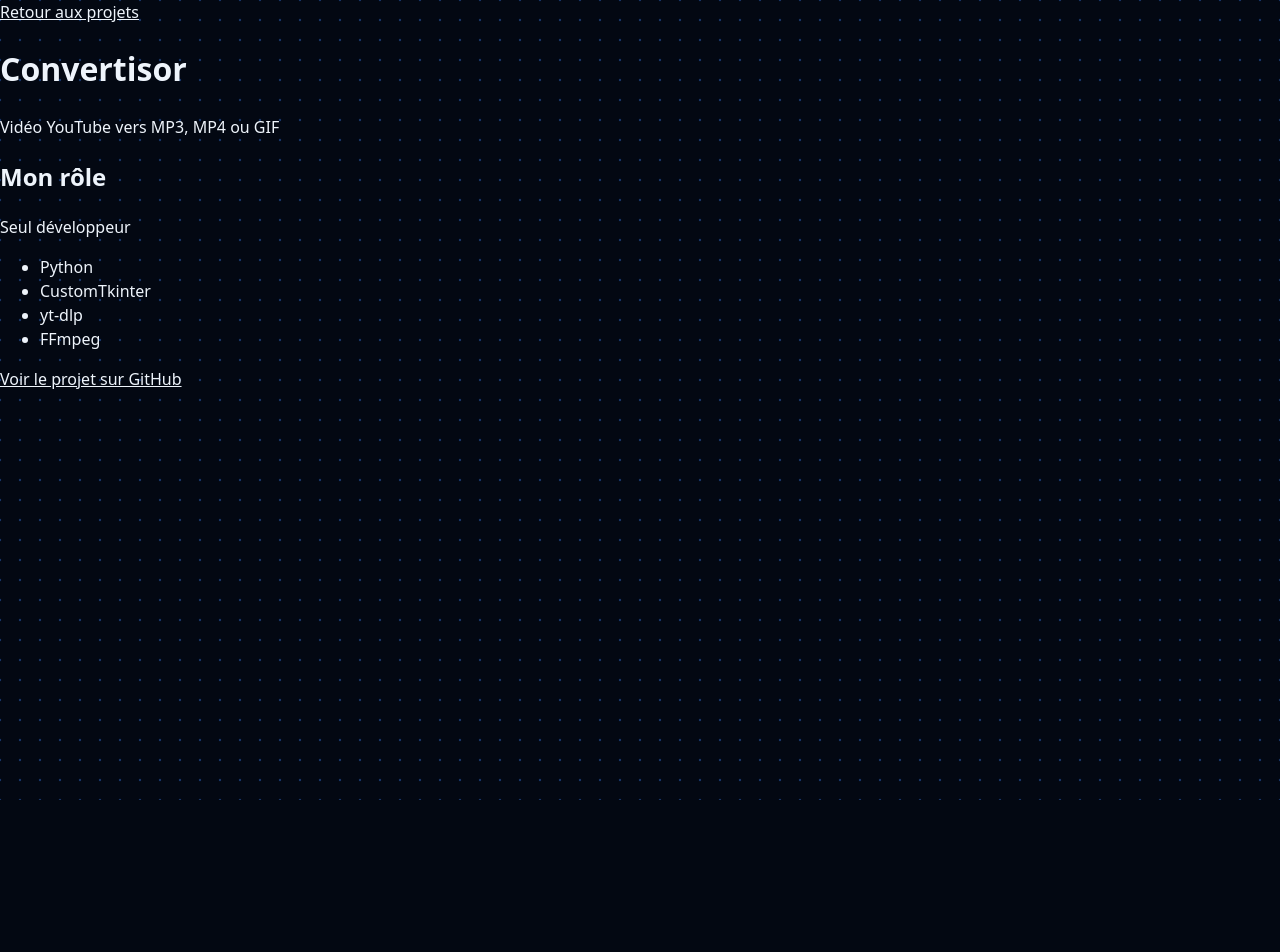
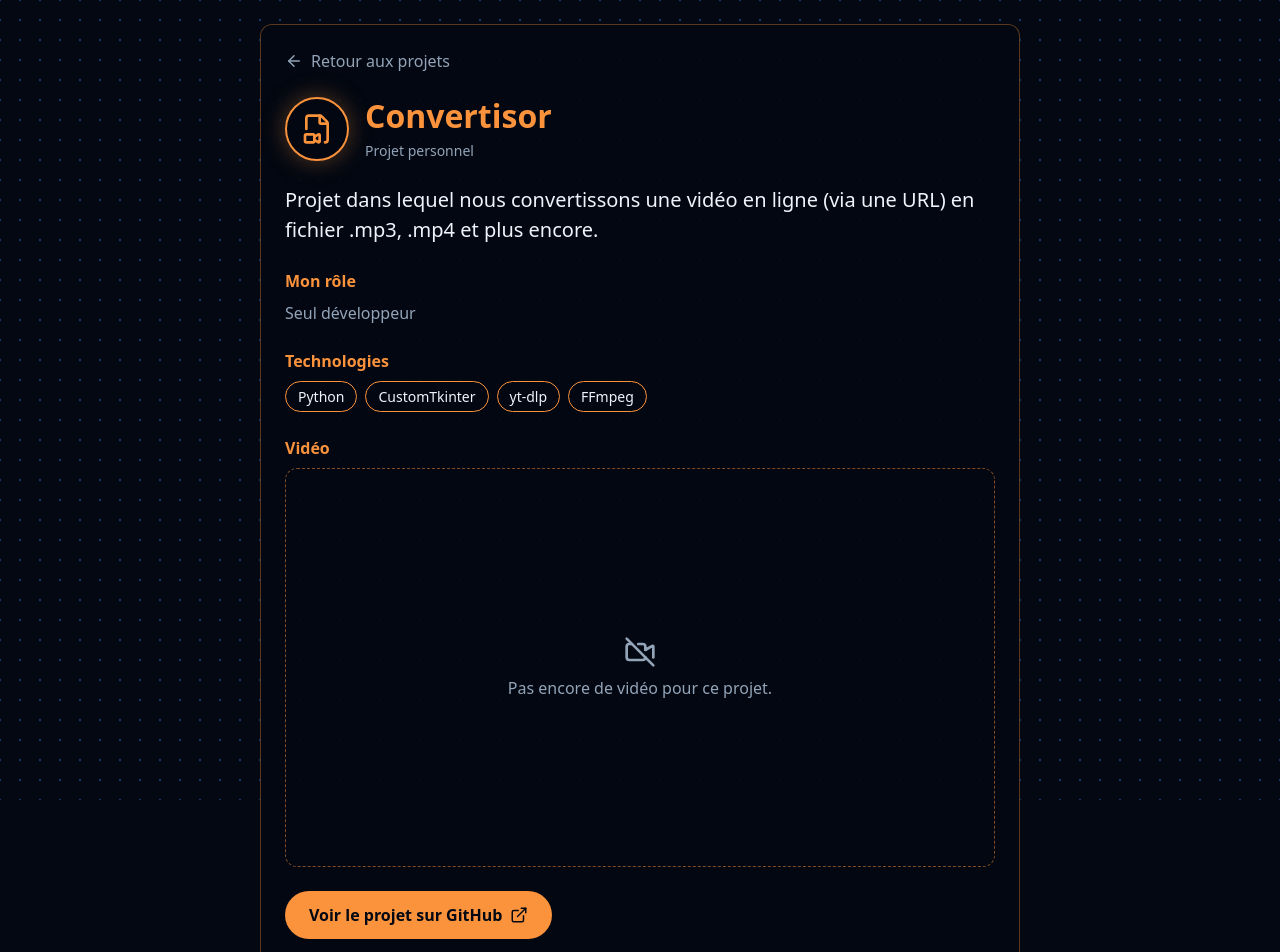
Before and after one commit to MGpro-grammer/my-world, a React (Vite) app: page /projects/convertisor in a window 1280 px wide. Shown: the top 952 px of the page. Before the commit the page ends 800 px from the top, so only its background shows below. Built offline with nearby package versions, Linux system fonts and the light colour scheme.

Commit message:
feat(project-page): add full project page with description, role and technologies

```diff
--- /dev/null
+++ b/src/features/project-page/ProjectPage.module.css
@@ -0,0 +1,157 @@
+/*
+ * Project page: a centered card over the wave background, accented with the
+ * project's color (--accent, set by the component).
+ */
+.page {
+  /* Default only: replaced by the inline style of the page. */
+  --accent: var(--color-text);
+
+  min-height: 100%;
+  padding: var(--space-6) var(--space-4);
+}
+
+.card {
+  display: flex;
+  flex-direction: column;
+  gap: var(--space-6);
+  max-width: 760px;
+  margin: 0 auto;
+  padding: var(--space-6);
+  border: 1px solid color-mix(in srgb, var(--accent) 35%, transparent);
+  border-radius: var(--radius-md);
+  background: color-mix(in srgb, var(--color-bg) 90%, transparent);
+}
+
+.back {
+  display: inline-flex;
+  align-items: center;
+  gap: var(--space-2);
+  align-self: flex-start;
+  color: var(--color-text-muted);
+  text-decoration: none;
+}
+
+.back:hover,
+.back:focus-visible {
+  color: var(--color-text);
+  text-decoration: underline;
+}
+
+.header {
+  display: flex;
+  align-items: center;
+  gap: var(--space-4);
+}
+
+.icon {
+  display: grid;
+  flex-shrink: 0;
+  place-items: center;
+  width: 64px;
+  height: 64px;
+  border: 2px solid var(--accent);
+  border-radius: var(--radius-full);
+  box-shadow: 0 0 24px color-mix(in srgb, var(--accent) 35%, transparent);
+  color: var(--accent);
+}
+
+.title {
+  margin: 0;
+  font-size: var(--font-size-xl);
+  font-weight: var(--font-weight-semibold);
+  line-height: 1.2;
+  color: var(--accent);
+}
+
+.kind {
+  margin: var(--space-1) 0 0;
+  font-size: var(--font-size-sm);
+  color: var(--color-text-muted);
+}
+
+.description {
+  margin: 0;
+  font-size: var(--font-size-lg);
+}
+
+.section {
+  display: flex;
+  flex-direction: column;
+  gap: var(--space-2);
+}
+
+.heading {
+  margin: 0;
+  font-size: var(--font-size-md);
+  font-weight: var(--font-weight-semibold);
+  color: var(--accent);
+}
+
+.text {
+  margin: 0;
+  color: var(--color-text-muted);
+}
+
+.technologies {
+  display: flex;
+  flex-wrap: wrap;
+  gap: var(--space-2);
+  margin: 0;
+  padding: 0;
+  list-style: none;
+}
+
+.technology {
+  padding: var(--space-1) var(--space-3);
+  border: 1px solid var(--accent);
+  border-radius: var(--radius-full);
+  font-size: var(--font-size-sm);
+}
+
+/* 16:9 frame, ready to receive the video in Phase 6. */
+.video {
+  display: flex;
+  flex-direction: column;
+  align-items: center;
+  justify-content: center;
+  gap: var(--space-2);
+  aspect-ratio: 16 / 9;
+  border: 1px dashed color-mix(in srgb, var(--accent) 50%, transparent);
+  border-radius: var(--radius-md);
+  color: var(--color-text-muted);
+  text-align: center;
+}
+
+.github {
+  display: inline-flex;
+  align-items: center;
+  gap: var(--space-2);
+  align-self: flex-start;
+  padding: var(--space-3) var(--space-6);
+  border-radius: var(--radius-full);
+  background: var(--accent);
+  color: var(--color-bg);
+  font-weight: var(--font-weight-semibold);
+  text-decoration: none;
+  transition: filter var(--duration-fast) var(--easing-standard);
+}
+
+.github:hover {
+  filter: brightness(1.1);
+}
+
+.github:focus-visible {
+  outline: 3px solid var(--accent);
+  outline-offset: 4px;
+}
+
+@media (width < 600px) {
+  .card {
+    padding: var(--space-4);
+  }
+
+  .github {
+    align-self: stretch;
+    justify-content: center;
+  }
+}
--- a/src/features/project-page/ProjectPage.tsx
+++ b/src/features/project-page/ProjectPage.tsx
@@ -1,12 +1,16 @@
+import { ArrowLeft, ExternalLink, VideoOff } from "lucide-react";
+import type { CSSProperties } from "react";
 import { Link, useParams } from "react-router";
 import { AUTHOR_NAME } from "../../data/author.ts";
 import { findProject } from "../../data/projects.ts";
 import { useTranslations } from "../../i18n/useTranslations.ts";
 import { NotFoundPage } from "../not-found/NotFoundPage.tsx";
+import styles from "./ProjectPage.module.css";
 
 /**
- * Page of one project, found from the `projectId` part of the address.
- * Skeleton only: layout, video and styles come in step 5.6.
+ * Page of one project, found from the `projectId` part of the address:
+ * back link, title, description, role, technologies, video and GitHub link,
+ * all accented with the project's color.
  */
 export function ProjectPage() {
   const { projectId } = useParams();
@@ -16,24 +20,69 @@ export function ProjectPage() {
   if (project === undefined) {
     return <NotFoundPage />;
   }
+  const pageTexts = texts.projectPage;
   const projectTexts = texts.projects[project.id];
+  const Icon = project.icon;
+  // Custom properties are not part of React's CSSProperties type, hence the cast.
+  const style = { "--accent": project.accentColor } as CSSProperties;
 
   return (
-    <main>
+    <main className={styles.page} style={style}>
       <title>{`${project.name} — ${AUTHOR_NAME}`}</title>
-      <Link to="/">{texts.projectPage.back}</Link>
-      <h1>{project.name}</h1>
-      <p>{projectTexts.summary}</p>
-      <h2>{texts.projectPage.roleHeading}</h2>
-      <p>{projectTexts.role}</p>
-      <ul>
-        {project.technologies.map((technology) => (
-          <li key={technology}>{technology}</li>
-        ))}
-      </ul>
-      <a href={project.repositoryUrl} target="_blank" rel="noopener noreferrer">
-        {texts.projectPage.viewOnGitHub}
-      </a>
+      <article className={styles.card}>
+        <Link to="/" className={styles.back}>
+          <ArrowLeft size={18} aria-hidden="true" />
+          {pageTexts.back}
+        </Link>
+
+        <header className={styles.header}>
+          <span className={styles.icon}>
+            <Icon size={32} aria-hidden="true" />
+          </span>
+          <div>
+            <h1 className={styles.title}>{project.name}</h1>
+            <p className={styles.kind}>{pageTexts.kind[project.kind]}</p>
+          </div>
+        </header>
+
+        <p className={styles.description}>{projectTexts.description}</p>
+
+        <section className={styles.section}>
+          <h2 className={styles.heading}>{pageTexts.roleHeading}</h2>
+          <p className={styles.text}>{projectTexts.role}</p>
+        </section>
+
+        <section className={styles.section}>
+          <h2 className={styles.heading}>{pageTexts.technologiesHeading}</h2>
+          <ul className={styles.technologies}>
+            {project.technologies.map((technology) => (
+              <li key={technology} className={styles.technology}>
+                {technology}
+              </li>
+            ))}
+          </ul>
+        </section>
+
+        <section className={styles.section}>
+          <h2 className={styles.heading}>{pageTexts.videoHeading}</h2>
+          {/* Placeholder until the videos arrive in Phase 6. */}
+          <div className={styles.video}>
+            <VideoOff size={32} aria-hidden="true" />
+            <p className={styles.text}>{pageTexts.noVideo}</p>
+          </div>
+        </section>
+
+        <a
+          href={project.repositoryUrl}
+          target="_blank"
+          rel="noopener noreferrer"
+          className={styles.github}
+        >
+          {pageTexts.viewOnGitHub}
+          <ExternalLink size={18} aria-hidden="true" />
+          <span className="visually-hidden">{pageTexts.opensInNewTab}</span>
+        </a>
+      </article>
     </main>
   );
 }
--- a/src/i18n/fr.ts
+++ b/src/i18n/fr.ts
@@ -12,8 +12,16 @@ export const fr = {
   },
   projectPage: {
     back: "Retour aux projets",
+    kind: {
+      school: "Projet scolaire",
+      personal: "Projet personnel",
+    },
     roleHeading: "Mon rôle",
+    technologiesHeading: "Technologies",
+    videoHeading: "Vidéo",
+    noVideo: "Pas encore de vidéo pour ce projet.",
     viewOnGitHub: "Voir le projet sur GitHub",
+    opensInNewTab: "(s'ouvre dans un nouvel onglet)",
   },
   notFound: {
     title: "Page introuvable",
@@ -23,30 +31,41 @@ export const fr = {
   projects: {
     "hospital-security": {
       summary: "Dossiers médicaux chiffrés de bout en bout",
+      description:
+        "L'objectif de ce projet est de mettre en place un système client/serveur sécurisé de gestion de dossiers médicaux.",
       role: "Co-développement à deux, rôles partagés, centré sur la sécurité de l'information",
     },
     "metre-moi-au-regime": {
       summary: "Suivi nutritionnel avec scan de code-barres",
+      description:
+        "Application de bureau de suivi nutritionnel développée avec JavaFX : enregistrez vos repas, scannez des produits et suivez vos objectifs quotidiens en calories et en macronutriments.",
       role: "Base de données et ses tests, vues et contrôleurs JavaFX",
     },
     convertisor: {
       summary: "Vidéo YouTube vers MP3, MP4 ou GIF",
+      description:
+        "Projet dans lequel nous convertissons une vidéo en ligne (via une URL) en fichier .mp3, .mp4 et plus encore.",
       role: "Seul développeur",
     },
     repartitor: {
       summary: "Répartition de textes entre traducteurs",
+      description: "Outil de gestion des textes pour un service de traduction.",
       role: "Backend",
     },
     "module-odoo-interview": {
       summary: "Gestion de feedbacks intégrée à Odoo",
+      description:
+        "Projet de gestion de feedbacks pour une application web. Le projet permet aux utilisateurs de soumettre, visualiser et gérer des feedbacks sur différents sujets.",
       role: "Backend",
     },
     synthesizer: {
       summary: "Synthétiseur C++ à deux oscillateurs",
+      description: "Ce projet est la réalisation d'un petit synthétiseur basique.",
       role: "Seul développeur",
     },
     wordeul: {
       summary: "Wordle en JavaScript pur, avec des mots de 5 à 10 lettres",
+      description: "Projet du fameux jeu Wordeul.",
       role: "Seul développeur",
     },
   },
--- a/src/styles/global.css
+++ b/src/styles/global.css
@@ -71,3 +71,13 @@ body {
 a {
   color: inherit;
 }
+
+/* Hidden on screen but read by screen readers. */
+.visually-hidden {
+  position: absolute;
+  width: 1px;
+  height: 1px;
+  overflow: hidden;
+  clip-path: inset(50%);
+  white-space: nowrap;
+}
```
Also changed, not shown: src/i18n/Translations.ts (+13 -2 lines).
